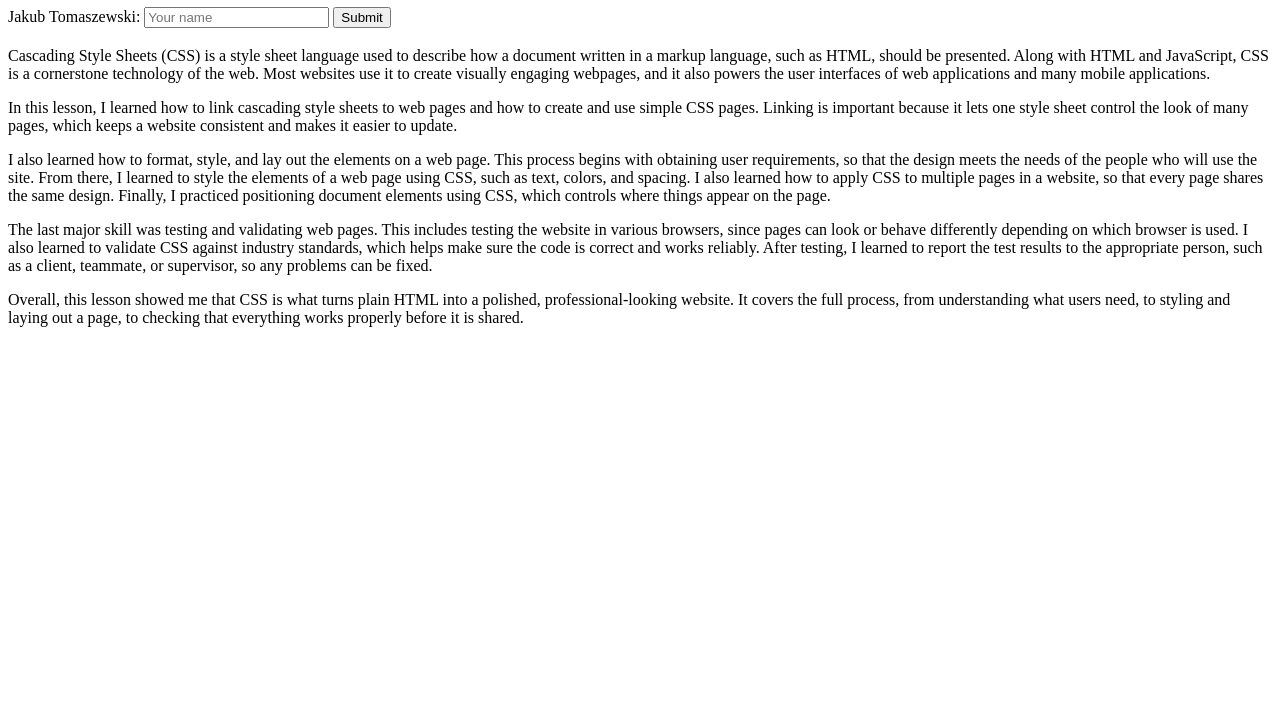
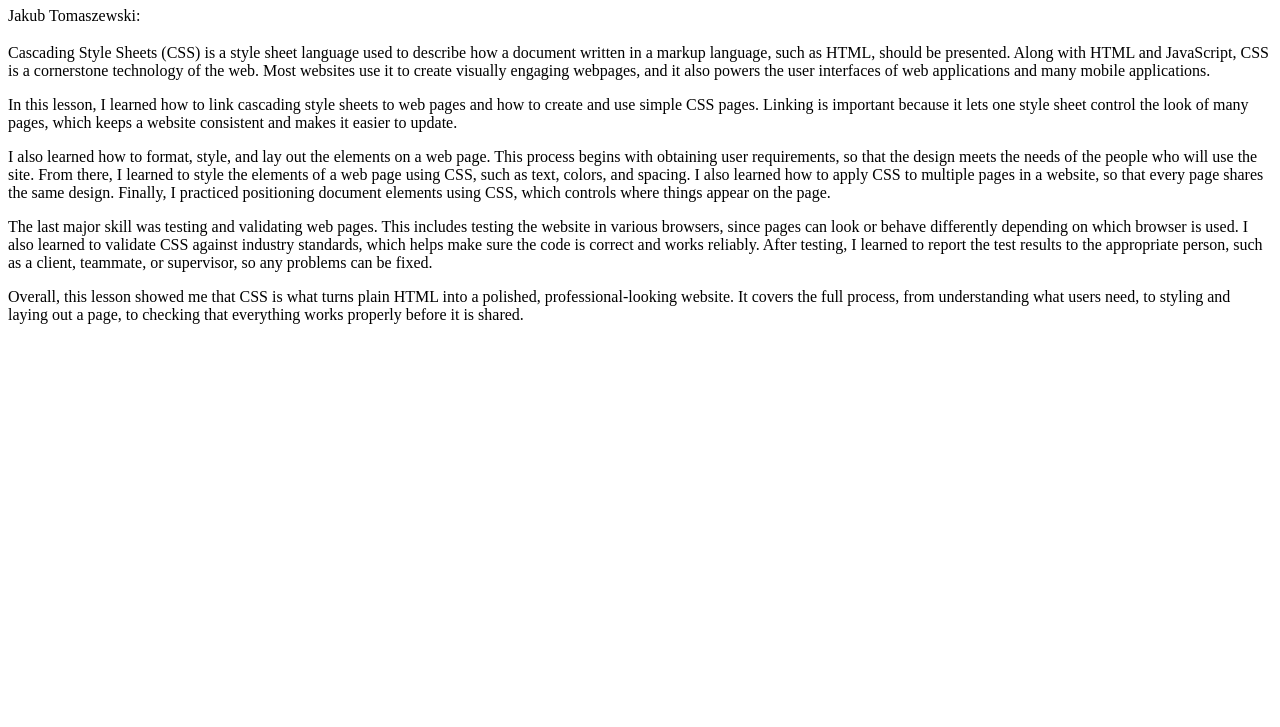
Before and after one commit to Jakubt1234/WEB110, a plain HTML site: page WEB110/Assignment10.HTML in a window 1280 px wide. Shown: the part 73-800 px from the top of the page. Drawn offline with Linux system fonts and the light colour scheme.

Commit message:
Remove name input and submit button
Removed input field and submit button for name entry.

```diff
--- a/WEB110/Assignment10.HTML
+++ b/WEB110/Assignment10.HTML
@@ -11,8 +11,6 @@
 
   <p>
     <label for="name">Jakub Tomaszewski:</label>
-    <input type="text" id="name" placeholder="Your name">
-    <button onclick="addName()">Submit</button>
   </p>
   <h3 id="author"></h3>
 
```
